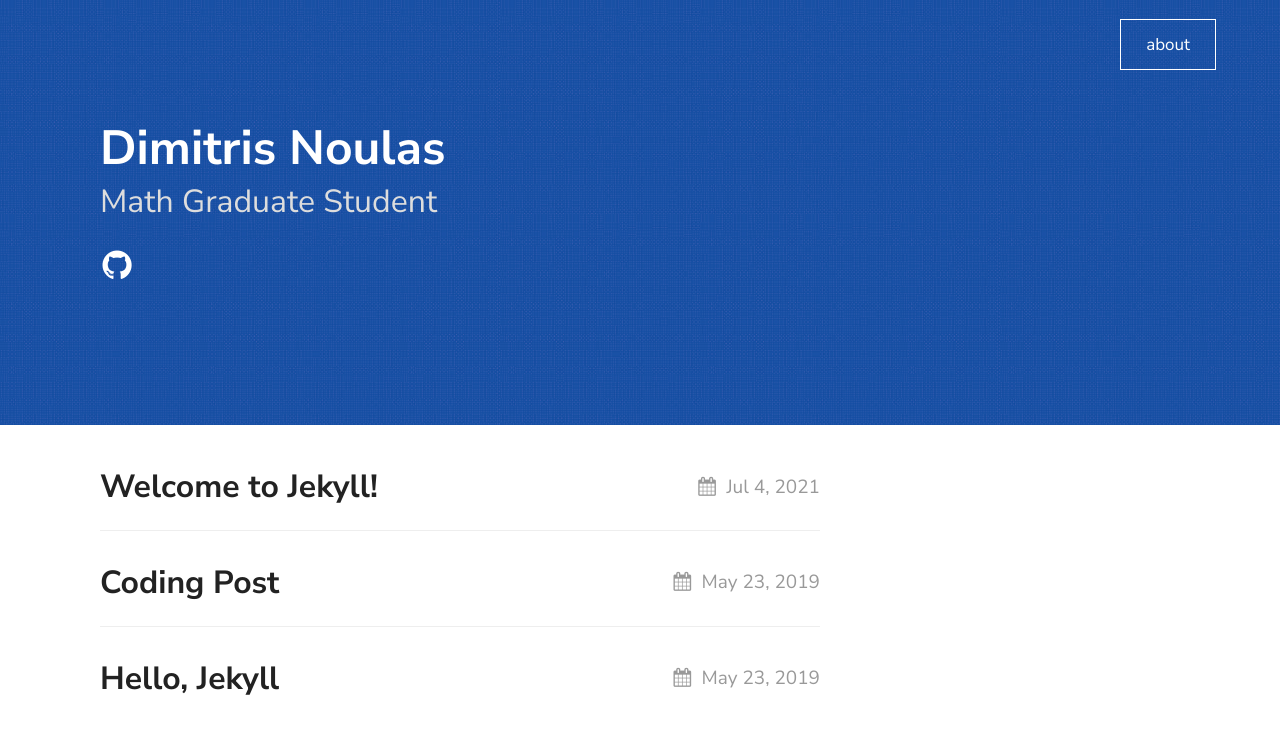
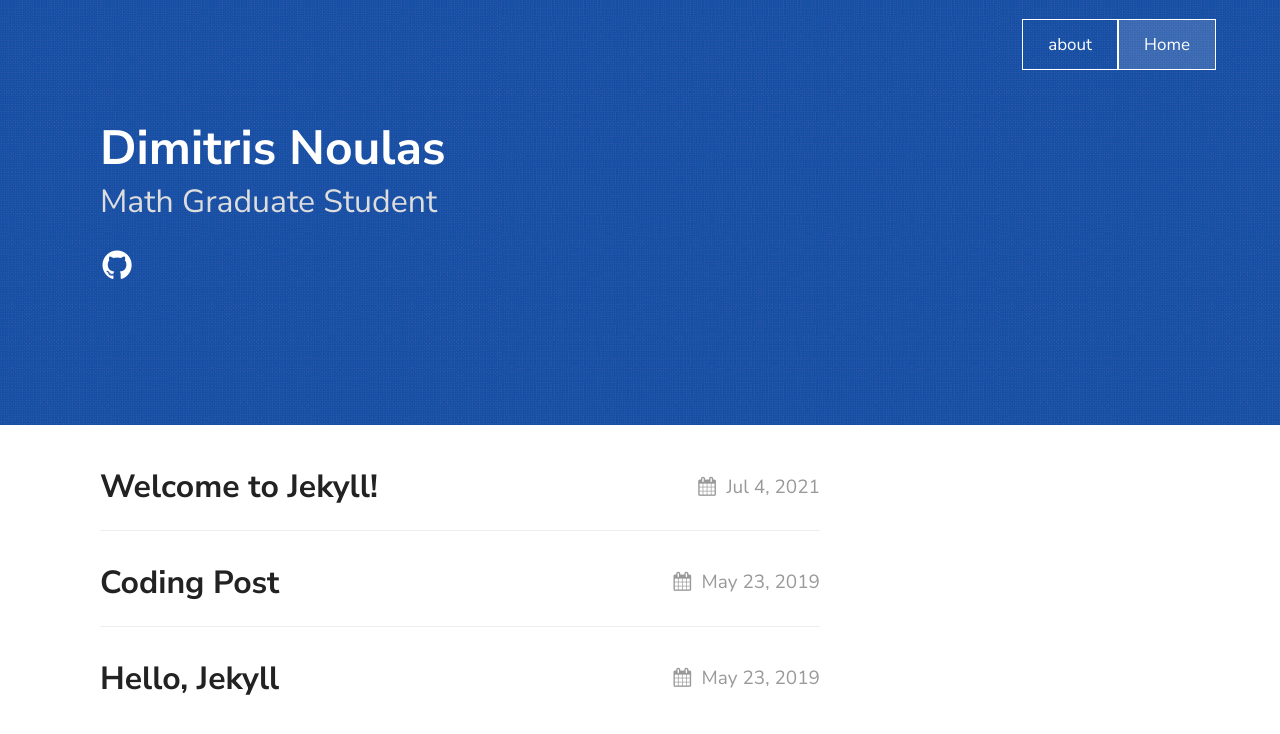
Before and after one commit to noulasd/noulasd.github.io, a Jekyll site: the page built from index.markdown, in a window 1280 px wide. Shown: the top 734 px of the page. Built offline with Jekyll 4.4.1, drawn with Linux system fonts in a browser that asks for light colours.

```diff
--- a/_config.yml
+++ b/_config.yml
@@ -24,18 +24,20 @@ description: >- # this means to ignore newlines until "baseurl:"
   Write an awesome description for your new site here. You can edit this
   line in _config.yml. It will appear in your document head meta (for
   Google search results) and in your feed.xml site description.
-baseurl: "/noulasd" # the subpath of your site, e.g. /blog
+baseurl: "" # the subpath of your site, e.g. /blog
 url: "" # the base hostname & protocol for your site, e.g. http://example.com
 twitter_username: jekyllrb
 github_username:  jekyll
 
 # Build settings
+
 theme: texture
 plugins:
   - jekyll-feed
 
 
 texture:
+ remote_theme: samarsault/texture
  title: Dimitris Noulas
  tagline: Math Graduate Student
  date_format: "%b %-d, %Y"
@@ -47,6 +49,8 @@ texture:
  navigation:
  - title: about
    url: "/about"
+ - title: Home
+   url: "/"
 
 
 # Exclude from processing.
```
